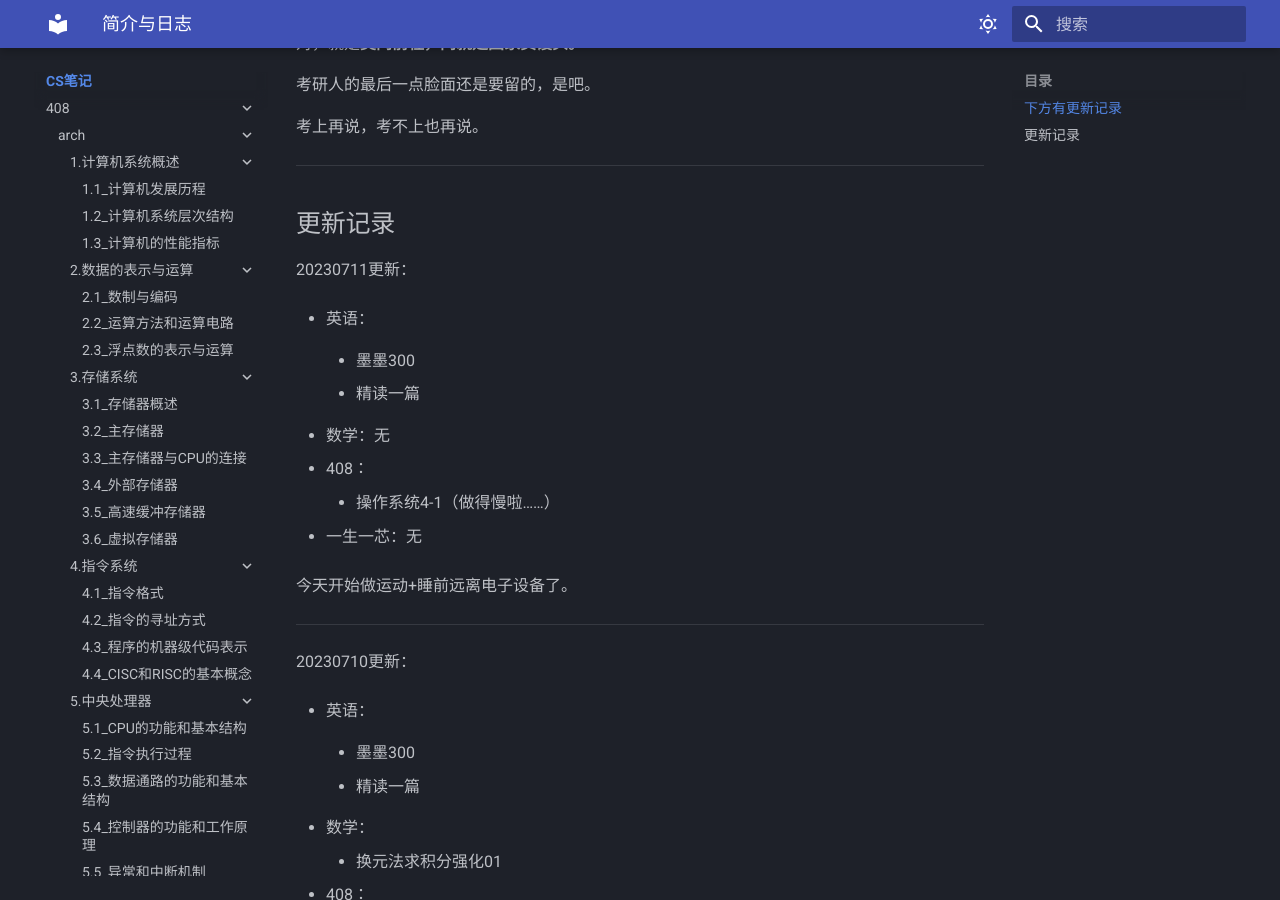
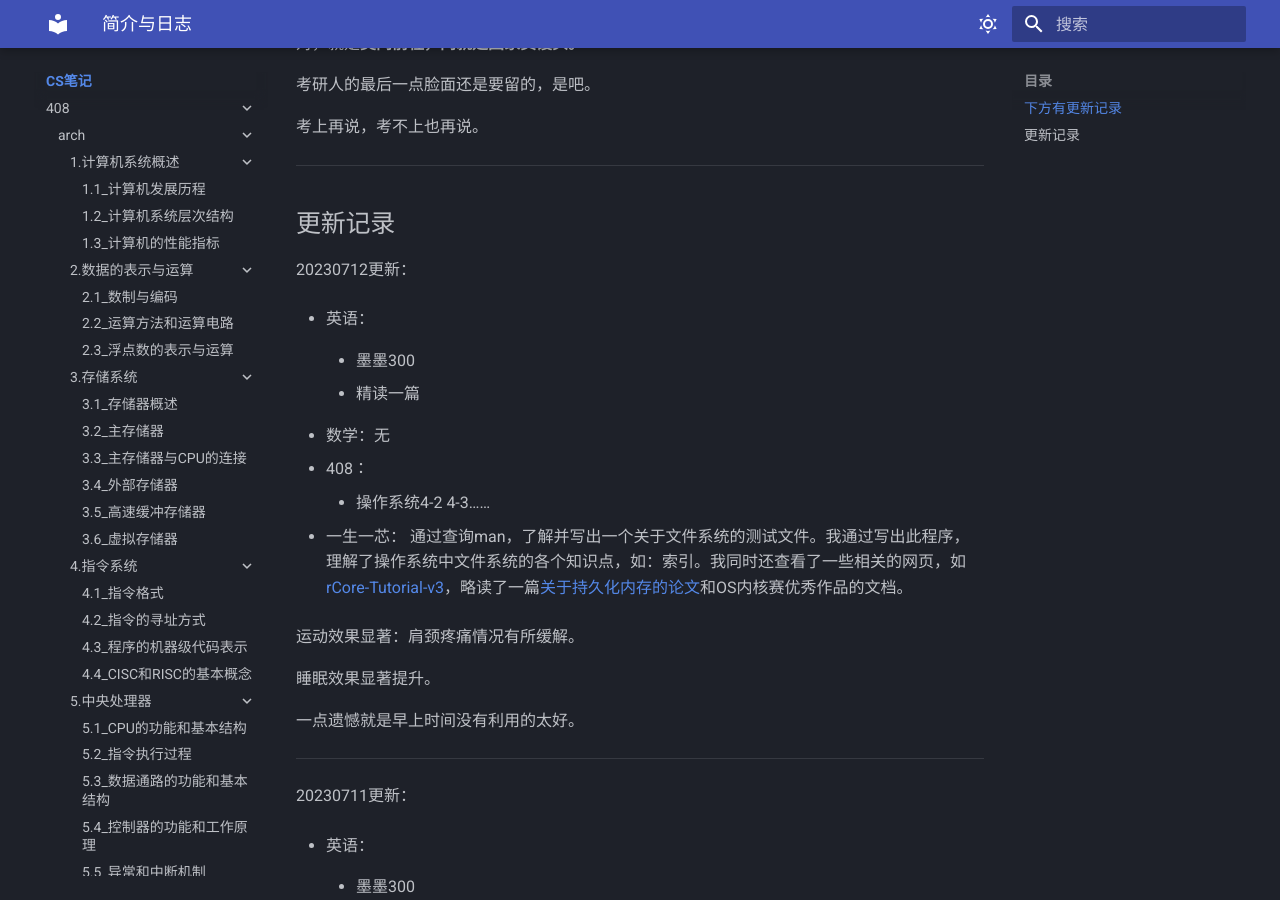
Before and after one commit to Haohahahaha/cs, an MkDocs documentation site: the page built from docs/index.md, in a window 1280 px wide and 900 px high, scrolled down 768 px. Built offline with MkDocs 1.6.1 and Material for MkDocs 9.7.7, drawn with Linux system fonts in a browser that asks for light colours.

Commit message:
2023-07-12_22:39:43 update

```diff
--- a/docs/index.md
+++ b/docs/index.md
@@ -39,6 +39,30 @@
 <a id="update"></a>
 
 ## 更新记录
+
+20230712更新：
+
+- 英语：
+
+    - 墨墨300
+
+    - 精读一篇
+
+- 数学：无
+
+- 408：
+
+	- 操作系统4-2 4-3……
+
+- 一生一芯： 通过查询man，了解并写出一个关于文件系统的测试文件。我通过写出此程序，理解了操作系统中文件系统的各个知识点，如：索引。我同时还查看了一些相关的网页，如[rCore-Tutorial-v3](http://rcore-os.cn/rCore-Tutorial-Book-v3/chapter6/3using-easy-fs-in-kernel.html)，略读了一篇[关于持久化内存的论文](http://storage.cs.tsinghua.edu.cn/papers/iccd14-loc.pdf/)和OS内核赛优秀作品的文档。
+
+运动效果显著：肩颈疼痛情况有所缓解。
+
+睡眠效果显著提升。
+
+一点遗憾就是早上时间没有利用的太好。
+
+---
 
 20230711更新：
 
```
